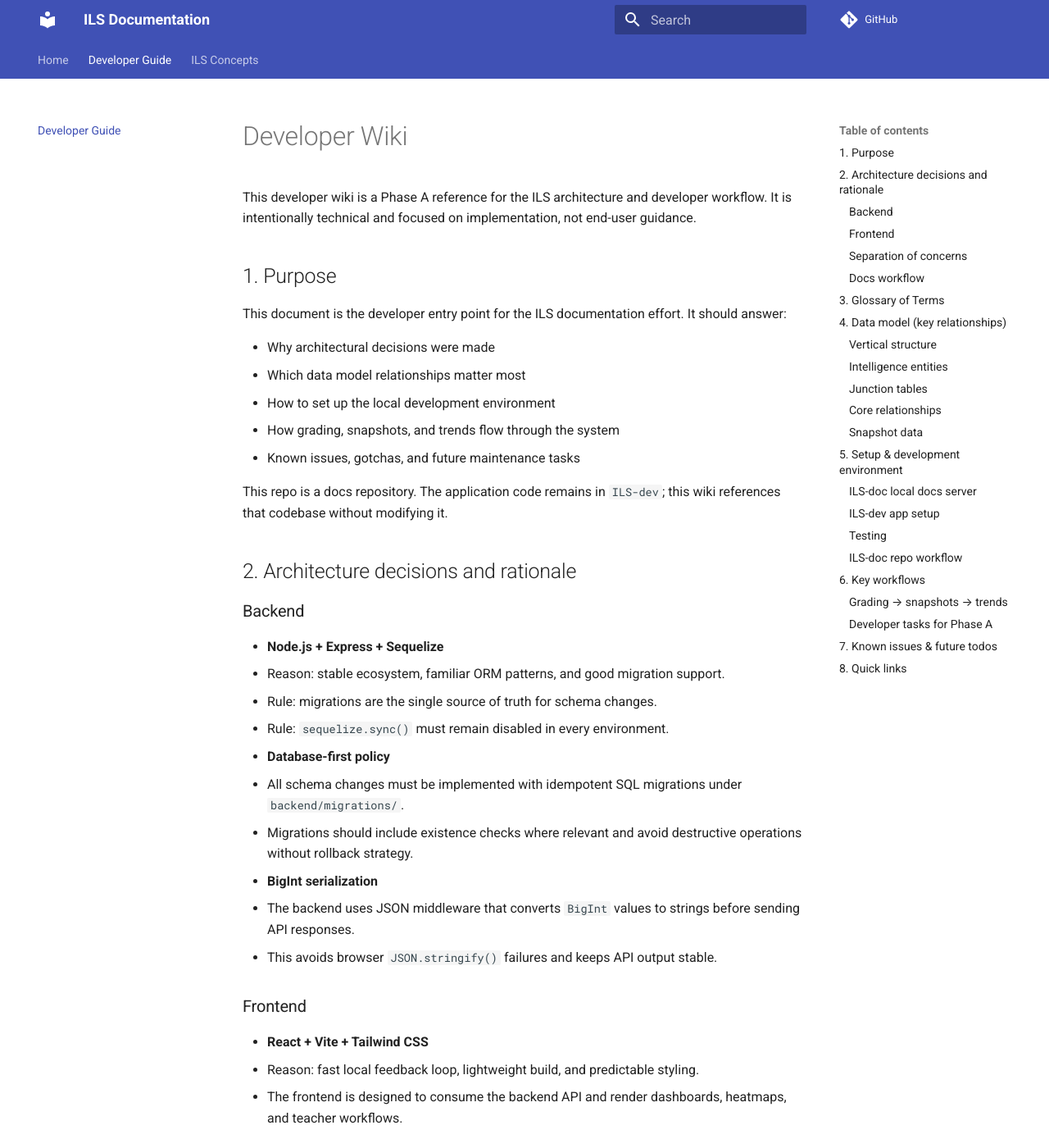
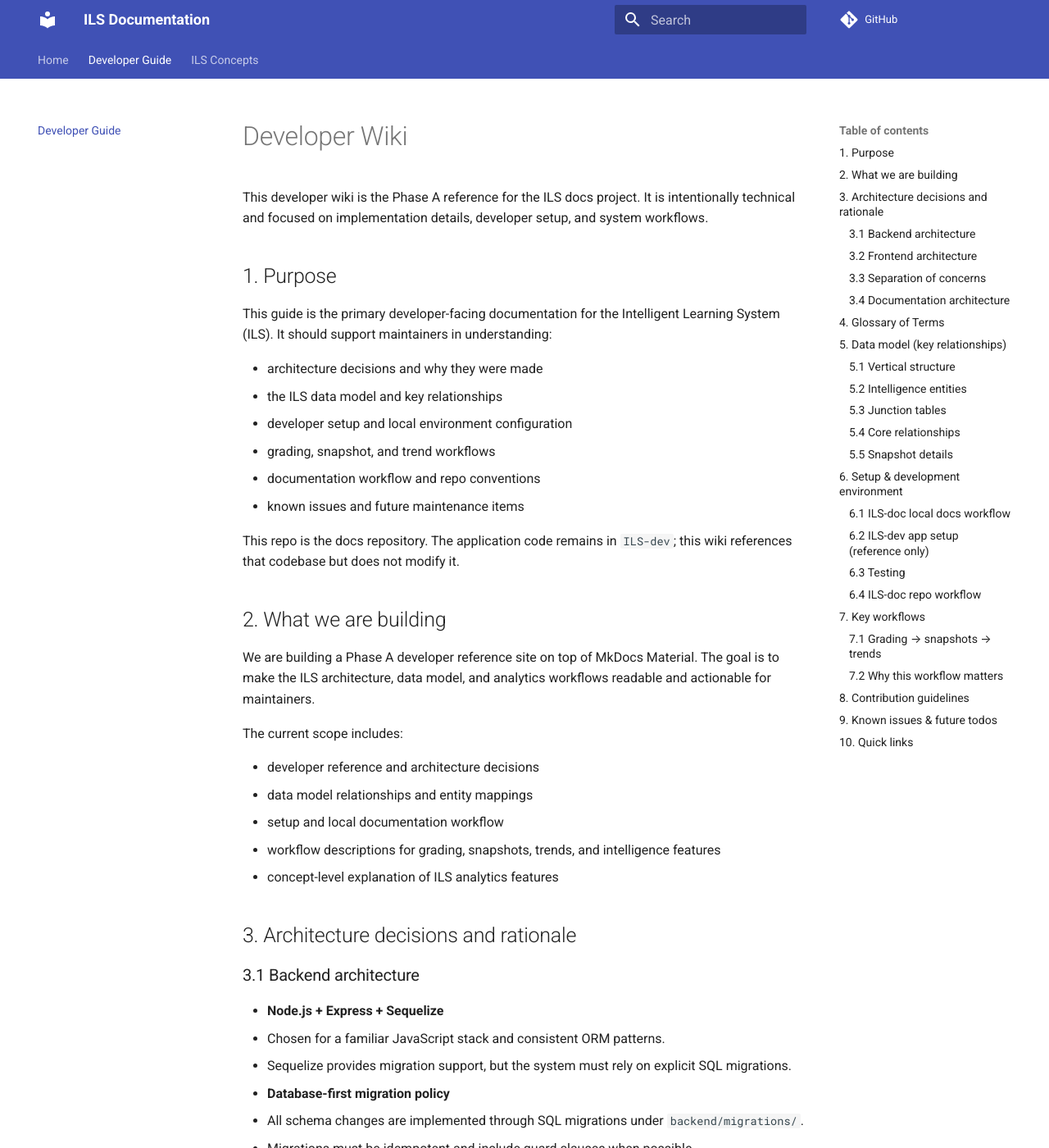
Before and after one commit to Maestrocop/ILS-doc, an MkDocs documentation site: the page built from docs/developer/DEVELOPER_WIKI.md, in a window 1280 px wide and 1400 px high. Shown: the whole window at 82% size. Built offline with MkDocs 1.6.1 and Material for MkDocs 9.7.7, drawn with Linux system fonts in a browser that asks for light colours; comment, search, counter and statistics services are not loaded; some of the changed text lies outside the part shown.

Commit message:
Expand Phase A developer guide with detailed architecture, data model, and workflow guidance

````diff
--- a/docs/developer/DEVELOPER_WIKI.md
+++ b/docs/developer/DEVELOPER_WIKI.md
@@ -1,118 +1,154 @@
 # Developer Wiki
 
-This developer wiki is a Phase A reference for the ILS architecture and developer workflow. It is intentionally technical and focused on implementation, not end-user guidance.
+This developer wiki is the Phase A reference for the ILS docs project. It is intentionally technical and focused on implementation details, developer setup, and system workflows.
 
 ## 1. Purpose
 
-This document is the developer entry point for the ILS documentation effort. It should answer:
+This guide is the primary developer-facing documentation for the Intelligent Learning System (ILS).
+It should support maintainers in understanding:
 
-- Why architectural decisions were made
-- Which data model relationships matter most
-- How to set up the local development environment
-- How grading, snapshots, and trends flow through the system
-- Known issues, gotchas, and future maintenance tasks
+- architecture decisions and why they were made
+- the ILS data model and key relationships
+- developer setup and local environment configuration
+- grading, snapshot, and trend workflows
+- documentation workflow and repo conventions
+- known issues and future maintenance items
 
-This repo is a docs repository. The application code remains in `ILS-dev`; this wiki references that codebase without modifying it.
+This repo is the docs repository. The application code remains in `ILS-dev`; this wiki references that codebase but does not modify it.
 
-## 2. Architecture decisions and rationale
+## 2. What we are building
 
-### Backend
+We are building a Phase A developer reference site on top of MkDocs Material.
+The goal is to make the ILS architecture, data model, and analytics workflows readable and actionable for maintainers.
+
+The current scope includes:
+
+- developer reference and architecture decisions
+- data model relationships and entity mappings
+- setup and local documentation workflow
+- workflow descriptions for grading, snapshots, trends, and intelligence features
+- concept-level explanation of ILS analytics features
+
+## 3. Architecture decisions and rationale
+
+### 3.1 Backend architecture
 
 - **Node.js + Express + Sequelize**
-  - Reason: stable ecosystem, familiar ORM patterns, and good migration support.
-  - Rule: migrations are the single source of truth for schema changes.
-  - Rule: `sequelize.sync()` must remain disabled in every environment.
+  - Chosen for a familiar JavaScript stack and consistent ORM patterns.
+  - Sequelize provides migration support, but the system must rely on explicit SQL migrations.
 
-- **Database-first policy**
-  - All schema changes must be implemented with idempotent SQL migrations under `backend/migrations/`.
-  - Migrations should include existence checks where relevant and avoid destructive operations without rollback strategy.
+- **Database-first migration policy**
+  - All schema changes are implemented through SQL migrations under `backend/migrations/`.
+  - Migrations must be idempotent and include guard clauses when possible.
+  - No schema changes should be made through `sequelize.sync()` in any environment.
 
-- **BigInt serialization**
-  - The backend uses JSON middleware that converts `BigInt` values to strings before sending API responses.
-  - This avoids browser `JSON.stringify()` failures and keeps API output stable.
+- **BigInt handling**
+  - The backend converts `BigInt` values to strings before JSON serialization.
+  - This prevents browser client failures and maintains API compatibility.
 
-### Frontend
+### 3.2 Frontend architecture
 
 - **React + Vite + Tailwind CSS**
-  - Reason: fast local feedback loop, lightweight build, and predictable styling.
-  - The frontend is designed to consume the backend API and render dashboards, heatmaps, and teacher workflows.
+  - Provides speed of development, small builds, and responsive UI styling.
+  - The frontend consumes backend APIs and renders insights in dashboards, heatmaps, and cockpit screens.
 
-### Separation of concerns
+### 3.3 Separation of concerns
 
-- The system is organized as two connected domains:
-  - **Vertical hierarchy**: institution → campus → course → module → assignment → class
-  - **Intelligence layer**: outcomes, rubrics, criteria, trends, and heatmaps
-- Keeping these domains separate avoids mixing structural course data with learning analytics.
+The system maintains two core domains:
 
-### Docs workflow
+- **Vertical hierarchy**
+  - `institution` → `campus` → `course` → `module` → `assignment` → `class`
 
-- This documentation repo is intentionally separate from `ILS-dev`.
-- `docs/phase-a-structure` is the current branch for Phase A work.
-- GitHub Project 5 is used to track Phase A and Phase B documentation tasks.
-- `Active-ILS-doc.md` is the local project tracker for the docs repo.
+- **Intelligence layer**
+  - `outcomes`, `rubrics`, `criteria`, `themes`, `snapshots`, `trends`
 
-## 3. Glossary of Terms
+Keeping these domains separate prevents confusion between structural curriculum data and learning analytics.
+
+### 3.4 Documentation architecture
+
+- Separate the docs repo from the app repo.
+- Use `docs/phase-a-structure` for active Phase A work.
+- Track the docs effort in GitHub Project 5 and `Active-ILS-doc.md`.
+
+## 4. Glossary of Terms
 
 | Term | Definition |
 |------|------------|
 | Outcome | A measurable learning objective or skill that the system tracks |
-| Mastery Score | A 0–10 score representing outcome proficiency, derived from rubric and submission data |
+| Mastery Score | A 0–10 normalized score representing outcome proficiency |
 | Snapshot | A point-in-time record of a student’s mastery score for a specific outcome |
 | Trend Direction | The direction of change between snapshots: Up, Down, or Flat |
-| Trend Confidence | A confidence category based on snapshot history and score stability |
-| At-Risk | A student whose mastery score is below an applicable success threshold |
-| Cockpit | The teacher-facing dashboard for identifying students and outcomes that need attention |
-| Heatmap | A grid showing student mastery levels across outcomes |
+| Trend Confidence | A confidence label based on snapshot history and score stability |
+| At-Risk | A student below the configured success threshold for an outcome |
+| Cockpit | The teacher-facing dashboard for identifying students who need attention |
+| Heatmap | A grid view showing student mastery across outcomes |
 
-## 4. Data model (key relationships)
+## 5. Data model (key relationships)
 
-The ILS data model is built around two connected domains.
+The ILS data model connects curriculum structure to intelligence data.
 
-### Vertical structure
+### 5.1 Vertical structure
 
-- `institutions` → `campuses` → `courses` → `modules` → `assignments` → `classes`
-- Students are enrolled in classes and submit work against assignments.
+- `institutions`
+- `campuses`
+- `courses`
+- `modules`
+- `assignments`
+- `classes`
+- `students`
 
-### Intelligence entities
+Students enroll in classes and submit work for assignments.
 
-- `outcomes` describe what students should learn.
-- `rubrics` define how work is scored.
-- `criteria` are the individual rubric items.
-- `themes` are higher-level groupings of curriculum intelligence.
+### 5.2 Intelligence entities
 
-### Junction tables
+- `outcomes` define learning goals.
+- `rubrics` define scoring logic.
+- `criteria` are the items within rubrics.
+- `themes` group related curriculum intelligence.
 
-- `module_outcomes` connects modules to outcomes.
-- `assignment_outcomes` connects assignments to outcomes.
-- `assignment_rubrics` connects assignments to rubrics.
-- `module_themes` connects modules to themes.
+### 5.3 Junction tables
 
-### Core relationships
+- `module_outcomes` links modules to outcomes.
+- `assignment_outcomes` links assignments to outcomes.
+- `assignment_rubrics` links assignments to rubrics.
+- `module_themes` links modules to themes.
+
+### 5.4 Core relationships
 
 - `assignment` belongs to `module`
 - `submission` belongs to `assignment` and `student`
-- `submission_ratings` capture rubric criterion ratings per submission
+- `submission_ratings` capture criterion-level scores for a submission
 - `student_outcome_snapshots` capture aggregated mastery per student/outcome over time
 
-### Snapshot data
+### 5.5 Snapshot details
 
-- Each snapshot is a historical record used to compute trends.
-- A snapshot typically includes: student id, outcome id, mastery score, timestamp, and confidence metadata.
-- The system relies on snapshots for both dashboards and trend analysis.
+- A snapshot captures:
+  - student id
+  - outcome id
+  - mastery score
+  - timestamp
+  - trend or confidence metadata
 
-## 5. Setup & development environment
+- Snapshots are the basis for trend computation and historical analysis.
 
-This repo is for documentation. The application code is in `ILS-dev`.
+## 6. Setup & development environment
 
-### ILS-doc local docs server
+This repository is for documentation. The application code is in `ILS-dev`.
+
+### 6.1 ILS-doc local docs workflow
 
 ```powershell
 cd C:\Users\0102663\Projects\bim\ILS-doc
-pip install mkdocs mkdocs-material
+python -m pip install mkdocs mkdocs-material
 mkdocs serve
 ```
 
-### ILS-dev app setup
+- Run `mkdocs serve` to preview docs locally.
+- Run `mkdocs build` to verify the site compiles.
+
+### 6.2 ILS-dev app setup (reference only)
+
+The app code is in `C:\Users\0102663\Projects\bim\ILS-dev`.
 
 ```powershell
 cd C:\Users\0102663\Projects\bim\ILS-dev\backend
@@ -126,48 +162,56 @@
 npm run dev
 ```
 
-### Testing
+### 6.3 Testing
 
 - Backend tests: `cd backend && npm run test:reporting`
 - Frontend tests: `cd frontend && npm run test:playwright`
 
-### ILS-doc repo workflow
+### 6.4 ILS-doc repo workflow
 
-- Always work on `docs/phase-a-structure` unless a new phase branch is needed.
-- Keep content changes inside `ILS-doc` only.
-- Use `Active-ILS-doc.md` to document current scope and objectives.
-- Build the site locally with `mkdocs build` after content changes.
-- Preview live changes with `mkdocs serve` when ready.
+- Work only in `ILS-doc`; do not modify `ILS-dev` unless explicitly requested.
+- Use `docs/phase-a-structure` for active Phase A authoring.
+- Update `Active-ILS-doc.md` as project goals or status change.
+- After changes, run `mkdocs build`.
+- When ready, preview with `mkdocs serve`.
 
-## 6. Key workflows
+## 7. Key workflows
 
-### Grading → snapshots → trends
+### 7.1 Grading → snapshots → trends
 
-1. A teacher grades a submission using rubrics.
-2. Criterion-level ratings are saved in `submission_ratings`.
-3. The backend aggregates these ratings into per-assignment outcome scores.
-4. `student_outcome_snapshots` are created or updated for each student/outcome.
-5. Trend computation compares the latest snapshots to previous snapshots and produces:
+1. A teacher grades a submission using a rubric.
+2. The system stores `submission_ratings` for each criterion.
+3. Ratings are aggregated into an outcome-level mastery score.
+4. `student_outcome_snapshots` are created or updated for the student/outcome.
+5. Trend logic compares the latest snapshot to previous values and produces:
    - `trend_direction`
    - `trend_confidence`
    - `delta`
 
-### Developer tasks for Phase A
+### 7.2 Why this workflow matters
 
-- Update documentation content in this repo, not application code.
-- Use the current branch `docs/phase-a-structure` for Phase A work.
-- Keep Phase A focused on developer-facing architecture, setup, and workflows.
+- Snapshots preserve learning progress history.
+- Trend analysis enables teachers to distinguish meaningful change from noise.
+- The cockpit and heatmap use these signals to surface instructional priorities.
 
-## 7. Known issues & future todos
+## 8. Contribution guidelines
 
-- `pwsh` may not be available in some Windows environments; git hooks should fall back to `powershell` as needed.
-- Documentation in this repo should not mix user guides with developer guidance.
-- Future additions:
+- Keep documentation changes in `ILS-doc` only.
+- Add new pages under `docs/developer` or `docs/concepts`.
+- Keep the navigation updated in `mkdocs.yml`.
+- Use clear headings, short sections, and code examples when relevant.
+- Avoid writing user-facing instructions in Phase A documentation.
+
+## 9. Known issues & future todos
+
+- `pwsh` may not be installed in some Windows environments; use `powershell` or adjust hooks if needed.
+- The docs repo should remain separate from `ILS-dev`.
+- Future docs work should include:
   - API reference examples
-  - ER diagrams and relationship visualizations
-  - Troubleshooting and environment setup notes
+  - ER diagrams and architecture diagrams
+  - troubleshooting and environment diagnostics
 
-## 8. Quick links
+## 10. Quick links
 
 - ILS app backend: `C:\Users\0102663\Projects\bim\ILS-dev\backend`
 - ILS app frontend: `C:\Users\0102663\Projects\bim\ILS-dev\frontend`
````
